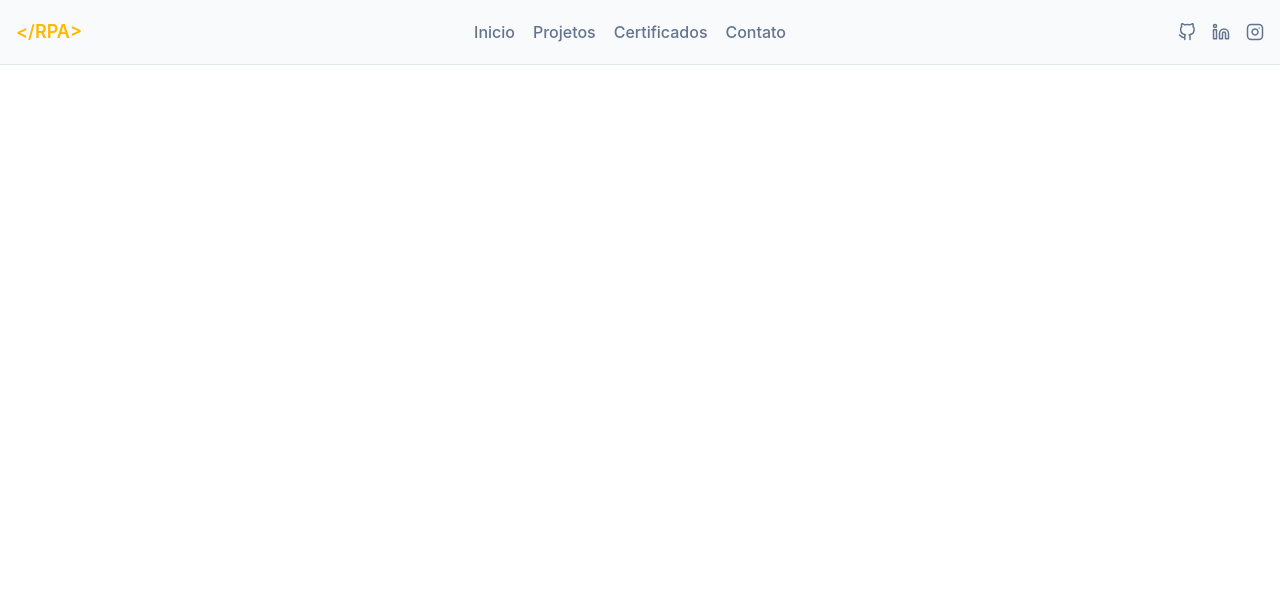
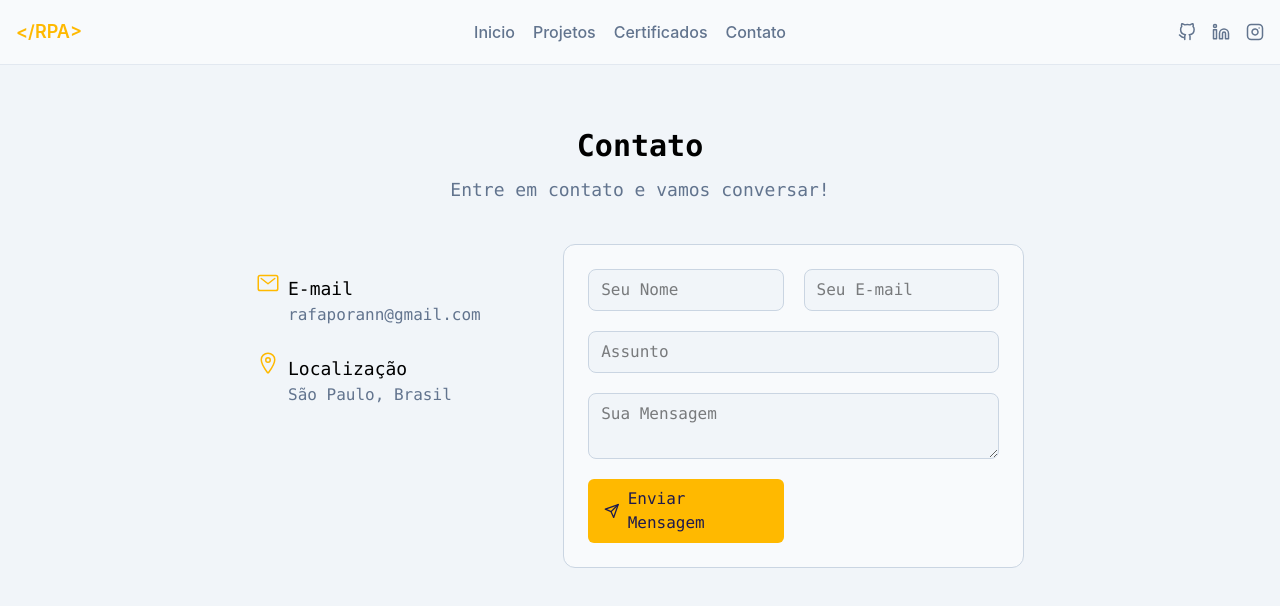
Before and after one commit to RafaelPA13/portifolio-v2, a React (Vite) app: page /contato in a window 1280 px wide. Shown: the top 606 px of the page. Built offline with nearby package versions, Linux system fonts and the light colour scheme.

Commit message:
feat: Contato

```diff
--- /dev/null
+++ b/src/components/fields.jsx
@@ -0,0 +1,18 @@
+export default function Fields({ type, placeholder, textarea = false, className }) {
+  return (
+    <>
+      {textarea ? (
+        <textarea
+          placeholder={placeholder}
+          className={`bg-slate-100 px-3 py-2 border-1 border-slate-300 rounded-lg ${className}`}
+        ></textarea>
+      ) : (
+        <input
+          type={type}
+          placeholder={placeholder}
+          className={`bg-slate-100 px-3 py-2 border-1 border-slate-300 rounded-lg ${className}`}
+        />
+      )}
+    </>
+  );
+}
--- a/src/pages/client/contato.jsx
+++ b/src/pages/client/contato.jsx
@@ -1,7 +1,46 @@
+import { IoMailOutline } from "react-icons/io5";
+import { IoLocationOutline } from "react-icons/io5";
+import { FiSend } from "react-icons/fi";
+
+import Fields from "../../components/fields";
+import Buttons from "../../components/buttons"
+
 export default function Contato() {
-    return (
-        <>
-            <h1>Contato</h1>
-        </>
-    )
+  return (
+    <div className="py-32 bg-slate-100 min-h-screen flex flex-col items-center gap-10">
+      <div className="text-center animate-fade-in-up">
+        <h1 className="text-3xl font-semibold mb-3">Contato</h1>
+        <h2 className="text-lg text-slate-500 flex-wrap">
+          Entre em contato e vamos conversar!
+        </h2>
+      </div>
+      <div className="flex flex-wrap items-baseline justify-between w-[80%] gap-6 md:w-[60%] ">
+        <div className="flex flex-col gap-6">
+          <span className="flex items-baseline gap-2">
+            <IoMailOutline className="text-2xl text-amber-400"/>
+            <div className="">
+              <p className="text-lg">E-mail</p>
+              <p className="text-slate-500">rafaporann@gmail.com</p>
+            </div>
+          </span>
+          <span className="flex items-baseline gap-2">
+            <IoLocationOutline className="text-2xl text-amber-400"/>
+            <div>
+              <h4 className="text-lg">Localização</h4>
+              <p className="text-slate-500">São Paulo, Brasil</p>
+            </div>
+          </span>
+        </div>
+        <form style={{animationDelay: "300ms", animationFillMode: "backwards"}} className="bg-slate-50 p-6 border-1 border-slate-300 rounded-xl grid gap-5 grid-cols-1 w-full animate-fade-in-up md:grid-cols-2 md:w-[60%]">
+            <Fields className="md:col-span-1" type="text" placeholder="Seu Nome" />
+            <Fields className="md:col-span-1" type="text" placeholder="Seu E-mail" />
+            <Fields className="md:col-span-2" type="text" placeholder="Assunto" />
+            <Fields className="md:col-span-2" type="text" placeholder="Sua Mensagem" textarea={true}/>
+            <div>
+                <Buttons text={"Enviar Mensagem"} icon={<FiSend/>} />
+            </div>
+        </form>
+      </div>
+    </div>
+  );
 }
```
